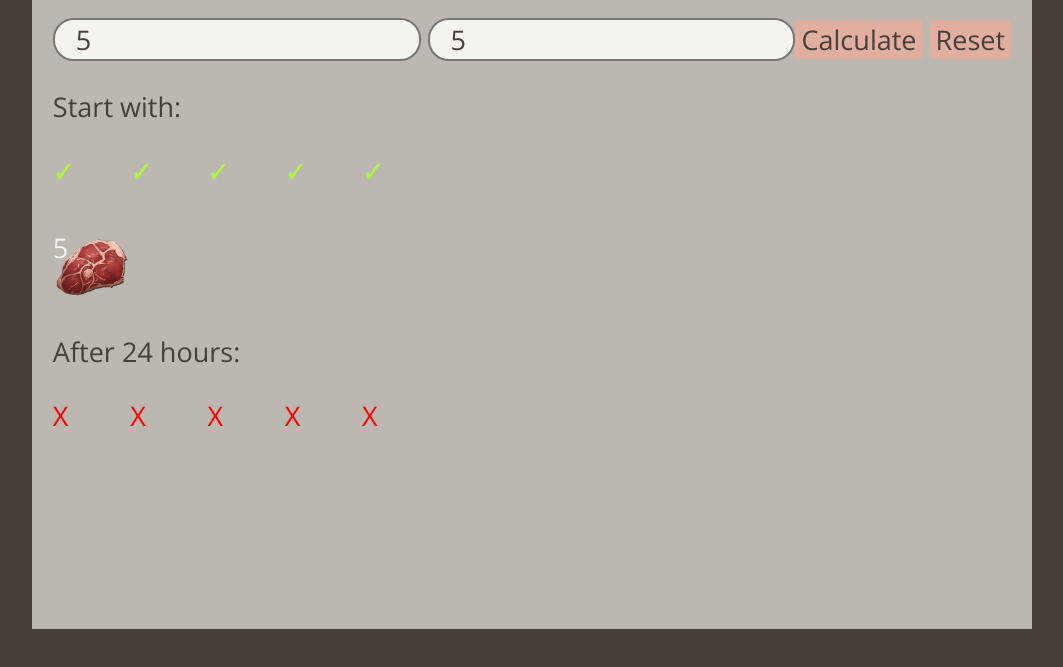
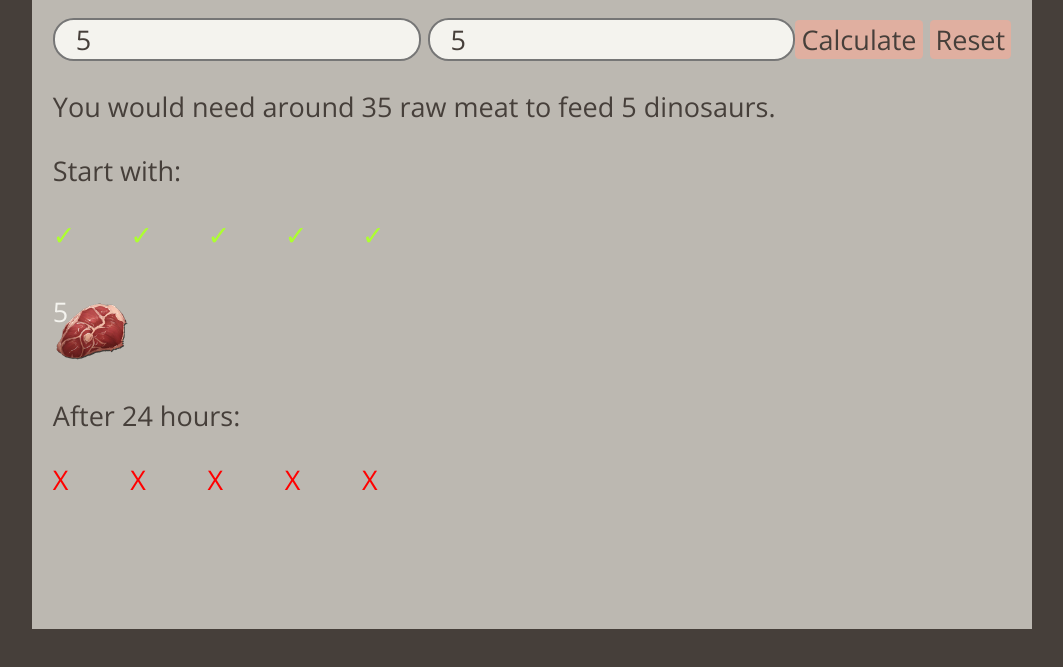
Before and after one commit to Stumpbeard/meat-calc, a plain HTML site: page index.html in a window 1280 px wide. Both pictures are taken after typing "5", "5" into the empty fields and a click on the button "Calculate". Shown: the part 91-758 px from the top of the page, without its empty margins (108-1171 px from the left). Drawn offline with nearby package versions, Linux system fonts and the light colour scheme.

Commit message:
Add food estimation

```diff
--- a/index.html
+++ b/index.html
@@ -41,6 +41,7 @@
                 <p>Any amount of meat will spoil in about 26 hours.</p>
             </div>
             <div id="results" class="hidden">
+                <div id="total-required"></div>
                 <p class="hidden">Start with:</p>
                 <div id="dinosaurs"></div>
                 <div id="rawmeats"></div>
--- a/index.js
+++ b/index.js
@@ -27,13 +27,42 @@ function main() {
     meatInput.value = ""
     document.getElementById("calc-button").onclick = () => {
         const dinoValue = parseInt(dinoInput.value)
-        const meatValue = parseInt(meatInput.value)
+        let meatValue = parseInt(meatInput.value)
+        if (!isNaN(dinoValue) && (isNaN(meatValue) || meatValue === 0)) {
+            meatValue = 1
+        }
         if (isNaN(dinoValue) || isNaN(meatValue)) {
             document.getElementById("results").className = "hidden"
             document.getElementById("not-interacted").className = "hidden"
             document.getElementById("bad-input").className = ""
         } else {
-            recalcMeats(dinoValue, meatValue)
+            let exact = recalcMeats(dinoValue, meatValue)
+            let diff = dinoValue
+            while (exact !== 0) {
+                if (exact === -1) {
+                    meatValue += diff
+                    exact = recalcMeats(dinoValue, meatValue, false)
+                    if (exact === 1) {
+                        diff = diff / 2
+                    }
+                } else {
+                    meatValue -= diff
+                    exact = recalcMeats(dinoValue, meatValue, false)
+                    if (exact === -1) {
+                        diff = diff / 2
+                    }
+                }
+                diff = Math.floor(meatValue / 2)
+            }
+            while (exact === 0) {
+                meatValue -= 1
+                exact = recalcMeats(dinoValue, meatValue, false)
+            }
+            let p = document.createElement('p')
+            p.innerHTML = `You would need around ${meatValue + 1} raw meat to feed ${dinoValue} dinosaurs.`
+            let required = document.getElementById('total-required')
+            required.innerHTML = ""
+            required.appendChild(p)
         }
     }
     document.getElementById("reset-button").onclick = () => {
@@ -47,10 +76,14 @@ function main() {
 
 document.body.onload = main
 
-function recalcMeats(dinosaurs = 0, meats = 0) {
+function recalcMeats(dinosaurs = 0, meats = 0, draw = true) {
+    let hungryDinos = false
+
+    if (draw) {
         let labels = document.querySelectorAll(".hidden")
         for (let i = 0; i < labels.length; ++i) {
             labels[i].className = ""
+        }
     }
 
     let fullStacks = Math.floor(meats / STACK_SIZE)
@@ -67,6 +100,7 @@ function recalcMeats(dinosaurs = 0, meats = 0) {
     for (let i = 0; i < dinosaurs; ++i) {
         dinos.push(new Dino())
     }
+    if (draw) {
         const stacksContainer = document.getElementById("rawmeats")
         const dinoContainer = document.getElementById("dinosaurs")
         dinoContainer.innerHTML = ""
@@ -84,6 +118,7 @@ function recalcMeats(dinosaurs = 0, meats = 0) {
             dinosaur.innerText = "✓"
             dinoContainer.appendChild(dinosaur)
         });
+    }
     removeStacks = []
     for (let i = 0; i < SECS_IN_DAY; ++i) {
         stacks.forEach(stack => {
@@ -127,6 +162,7 @@ function recalcMeats(dinosaurs = 0, meats = 0) {
             if (dino.food <= 0) {
                 if (stacks.length <= 0) {
                     dino.hungry = true
+                    hungryDinos = true
                     return
                 }
                 let lastStack = stacks[stacks.length - 1]
@@ -138,6 +174,7 @@ function recalcMeats(dinosaurs = 0, meats = 0) {
             }
         });
     }
+    if (draw) {
         const afterStacksContainer = document.getElementById("after-rawmeats")
         const afterDinosContainer = document.getElementById("after-dinosaurs")
         afterStacksContainer.innerHTML = ""
@@ -154,6 +191,7 @@ function recalcMeats(dinosaurs = 0, meats = 0) {
             meatStack.innerText = stack.total
             afterStacksContainer.appendChild(meatStack)
         });
+
         dinos.forEach(dino => {
             let dinosaur = document.createElement("div")
             dinosaur.className = "dinosaur"
@@ -171,3 +209,12 @@ function recalcMeats(dinosaurs = 0, meats = 0) {
         document.getElementById("not-interacted").className = "hidden"
         document.getElementById("bad-input").className = "hidden"
     }
+
+    if (hungryDinos && stacks.length === 0) {
+        return -1
+    } else if (!hungryDinos && stacks.length === 0) {
+        return 0
+    } else if (!hungryDinos && stacks.length !== 0) {
+        return 1
+    }
+}
```
Lines whose indentation alone changed are shown as unchanged.
